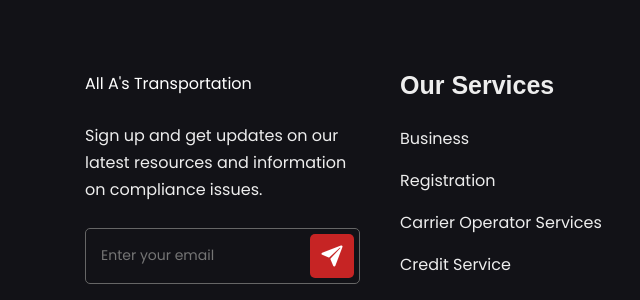
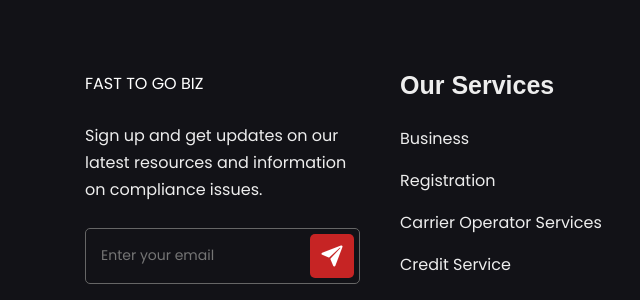
Before and after one commit to meet-tola/All-A-s-Transportion, a plain HTML site: page contact.html in a window 1280 px wide. Shown: the part 1762-2062 px from the top of the page, 0-640 px from the left. Drawn offline with nearby package versions, Linux system fonts and the light colour scheme; a web font is replaced by a local one.

Commit message:
Update contact.html

```diff
--- a/contact.html
+++ b/contact.html
@@ -261,7 +261,7 @@
 
         <div class="footer-brand">
 
-          <a href="#" class="logo">All A's Transportation</a>
+          <a href="#" class="logo">FAST TO GO BIZ</a>
 
           <p class="footer-text">
             Sign up and get updates on our latest resources and information on compliance issues.
```
